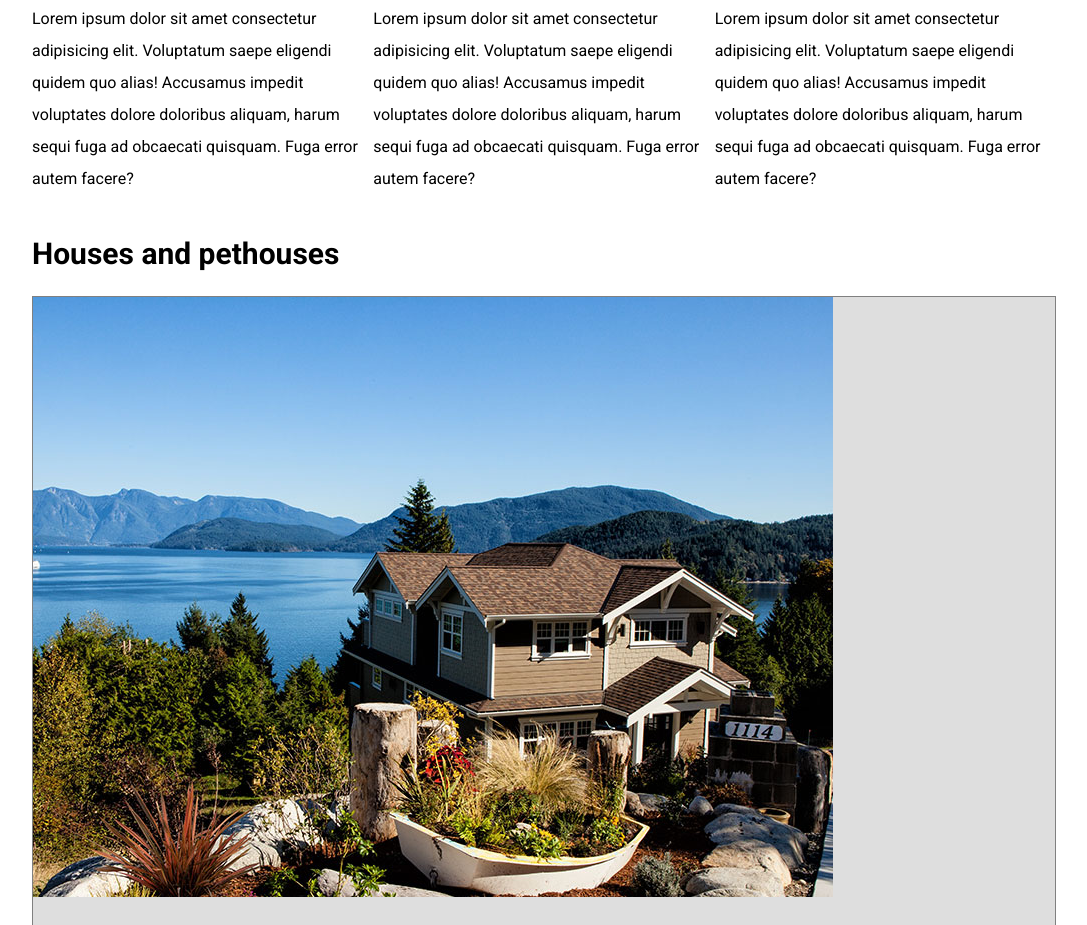
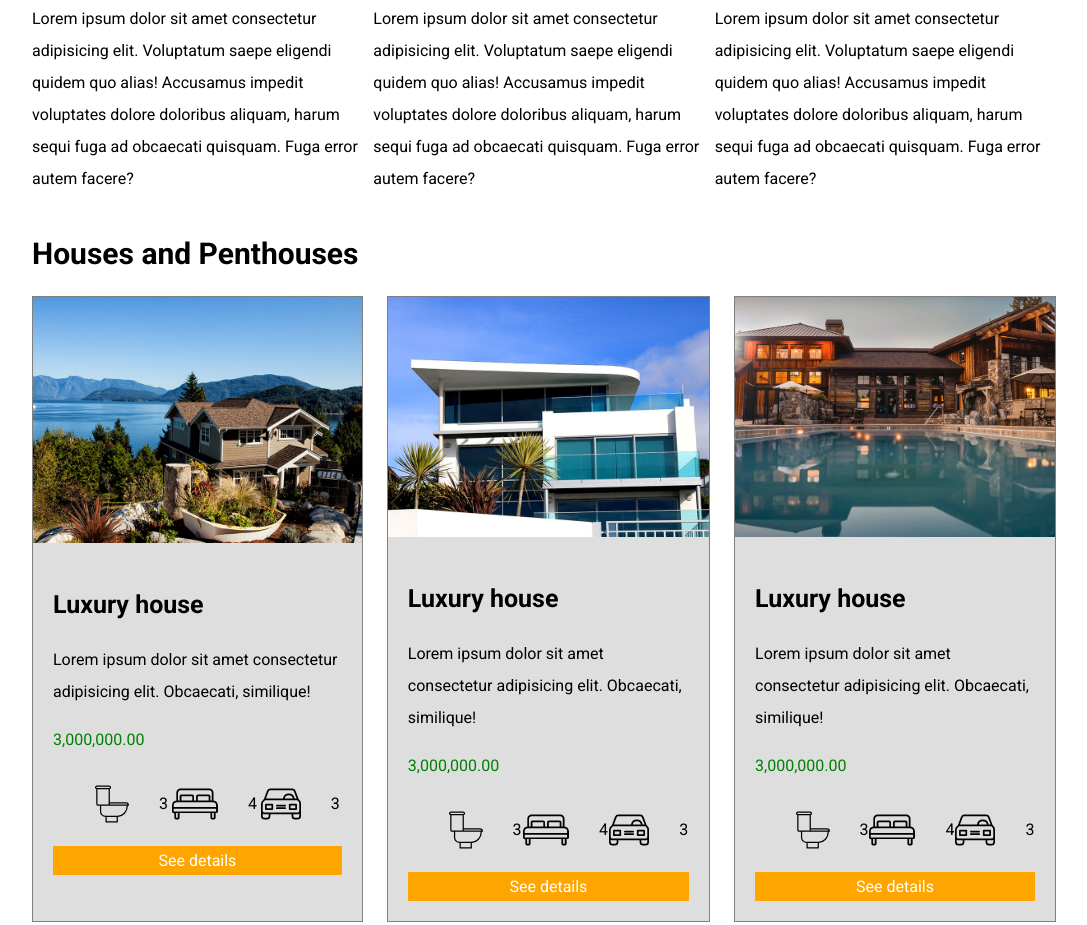
Before and after one commit to hidravneno/realEstate, a plain HTML site: page index.html in a window 1280 px wide. Shown: the part 576-1501 px from the top of the page, without its empty margins (96-1183 px from the left). Drawn offline with Linux system fonts and the light colour scheme.

Commit message:
alineacion de las cards

```diff
--- a/index.html
+++ b/index.html
@@ -60,9 +60,9 @@
       </div>
 
       <section>
-        <h2>Houses and pethouses</h2>
+        <h2>Houses and Penthouses</h2>
 
-        <div>
+        <div class="all-houses">
           <div class="houses-item">
             <div class="houses-item-img">
               <img src="./img/announcement1.jpg" alt="" />
@@ -91,6 +91,65 @@
               <a class="btn-details" href="#">See details</a>
             </div>
           </div>
+          <!-- Puedes agregar más casas aquí repitiendo el bloque .houses-item -->
+          <div class="all-houses">
+            <div class="houses-item">
+              <div class="houses-item-img">
+                <img src="./img/announcement2.jpg" alt="" />
+              </div>
+              <div class="houses-item-text">
+                <h3>Luxury house</h3>
+                <p>
+                  Lorem ipsum dolor sit amet consectetur adipisicing elit.
+                  Obcaecati, similique!
+                </p>
+                <p class="price">3,000,000.00</p>
+                <ul>
+                  <li class="house-details">
+                    <img src="./img/icon_wc.svg" alt="" />
+                    <p>3</p>
+                  </li>
+                  <li class="house-details">
+                    <img src="./img/icon_room.svg" alt="" />
+                    <p>4</p>
+                  </li>
+                  <li class="house-details">
+                    <img src="./img/icon_parking.svg" alt="" />
+                    <p>3</p>
+                  </li>
+                </ul>
+                <a class="btn-details" href="#">See details</a>
+              </div>
+            </div>
+            <div class="all-houses">
+              <div class="houses-item">
+                <div class="houses-item-img">
+                  <img src="./img/announcement3.jpg" alt="" />
+                </div>
+                <div class="houses-item-text">
+                  <h3>Luxury house</h3>
+                  <p>
+                    Lorem ipsum dolor sit amet consectetur adipisicing elit.
+                    Obcaecati, similique!
+                  </p>
+                  <p class="price">3,000,000.00</p>
+                  <ul>
+                    <li class="house-details">
+                      <img src="./img/icon_wc.svg" alt="" />
+                      <p>3</p>
+                    </li>
+                    <li class="house-details">
+                      <img src="./img/icon_room.svg" alt="" />
+                      <p>4</p>
+                    </li>
+                    <li class="house-details">
+                      <img src="./img/icon_parking.svg" alt="" />
+                      <p>3</p>
+                    </li>
+                  </ul>
+                  <a class="btn-details" href="#">See details</a>
+                </div>
+              </div>
         </div>
       </section>
     </main>
--- a/mystyle.css
+++ b/mystyle.css
@@ -1,88 +1,95 @@
 /*global*/
-html {
-  font-size: 62.5%; /*10px*/
+html{
+  font-size:62.5%;/*10px*/
 }
-html,
-body {
-  margin: 0;
-  padding: 0;
+html,body{
+  margin:0;
+  padding:0;
 }
-body {
+body{
   font-family: "Roboto", serif;
 }
-p {
+p{
   font-size: 1.6rem;
   line-height: 2;
 }
-a {
-  color: white;
+a{
+  color:white;
   font-size: 1.6rem;
   text-decoration: none;
 }
-h1 {
+h1{
   font-size: 3.5rem;
 }
-h2 {
+h2{
   font-size: 3rem;
 }
-h3 {
+h3{
   font-size: 2.5rem;
 }
-img {
-  max-width: 100%;
+img{
+  max-width:100%;
 }
 
 /*utilities*/
-.container {
-  width: 80%;
+.container{
+  width:80%;
   margin-left: auto;
   margin-right: auto;
 }
 /*header*/
-.site-header {
+.site-header{
   height: 40vh;
   background-image: url(./img/header.jpg);
   background-position: center center;
   background-size: cover;
-  color: white;
+  color:white;
   text-align: center;
 }
-.menu-bar {
+.menu-bar{
   display: flex;
   justify-content: space-around;
   align-items: center;
 }
 
 /*about*/
-.about-container {
+.about-container{
   display: flex;
 }
 
 /*houses*/
-.houses-item {
+.houses-item{
   background-color: #dedede;
-  border: 1px solid gray;
+  border:1px solid gray;
 }
-.houses-item-img {
+.houses-item-text{
+  padding:2rem;
 }
-.houses-item-text {
-  padding: 2rem;
-}
-.btn-details {
+.btn-details{
   display: block;
   background-color: orange;
-  padding: 5px;
+  padding:5px;
   text-align: center;
 }
-.price {
-  color: green;
+.price{
+  color:green;
 }
-li {
+ul{
+  display: flex;
+  justify-content: space-around;
+}
+li{
   list-style: none;
 }
-.house-details {
+.house-details{
   display: flex;
 }
-.house-details img {
+.house-details img{
   margin-right: 3rem;
 }
+.all-houses{
+  display: flex;
+  justify-content: space-between;
+  gap: 24px;
+  flex-direction: row;
+}
```
